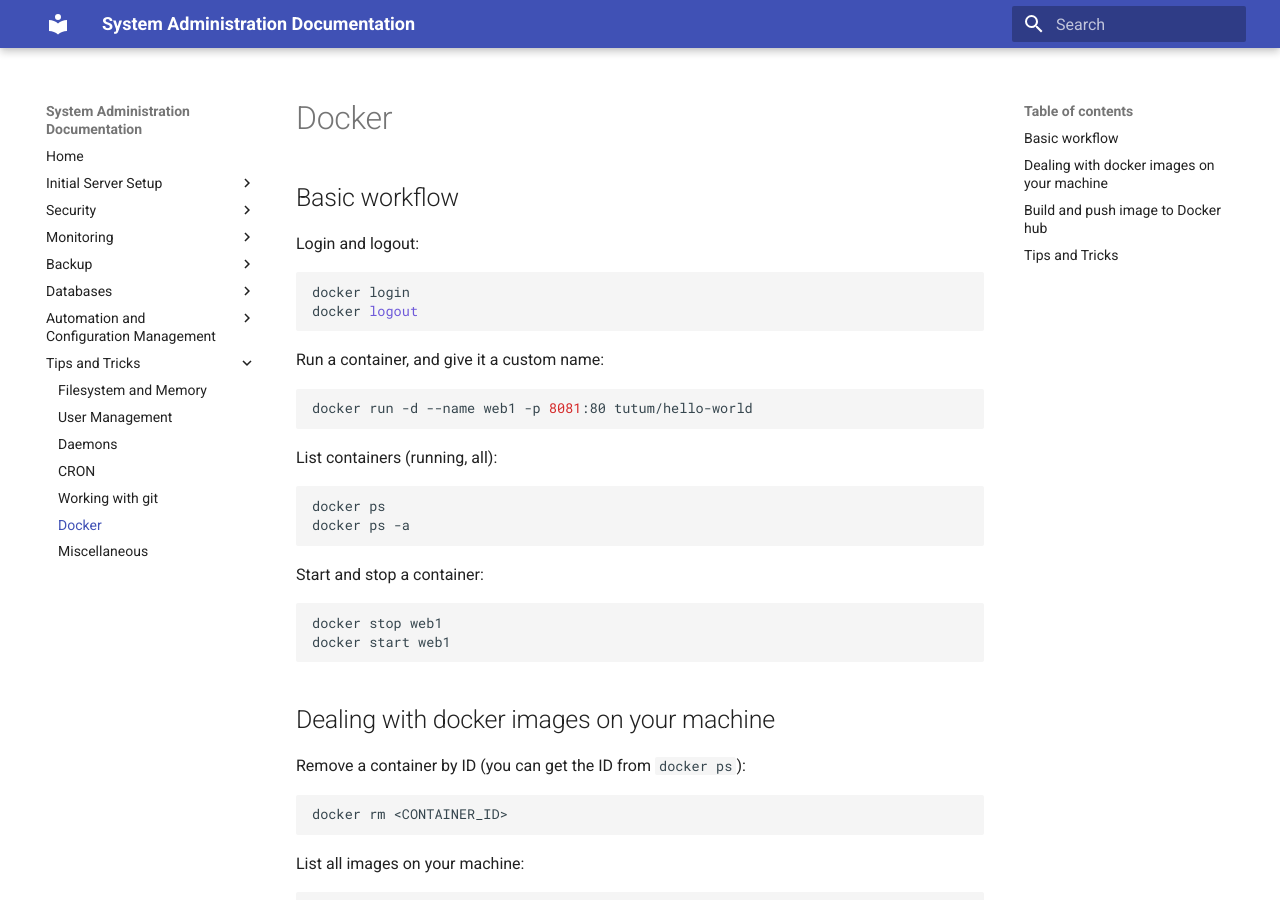
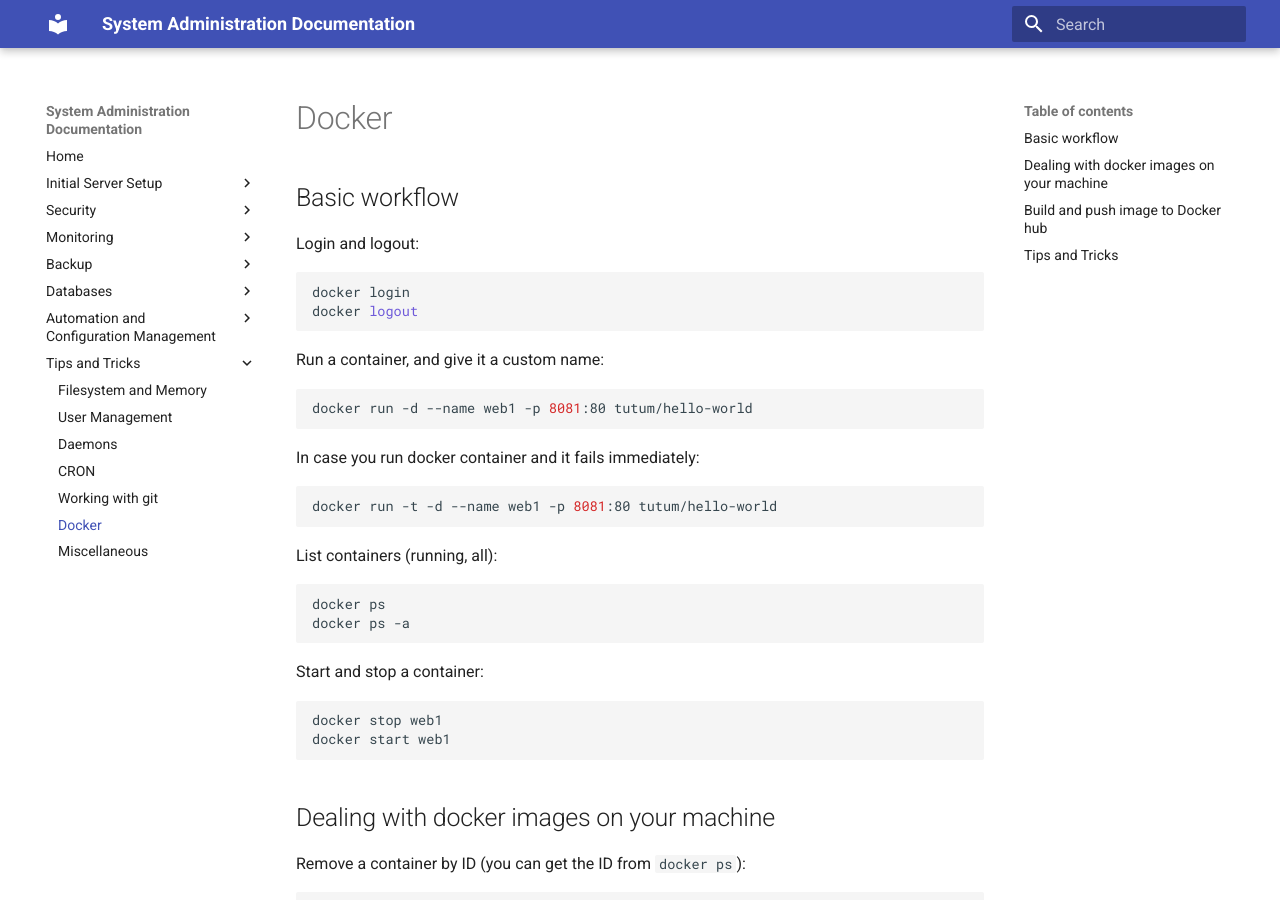
Before and after one commit to petarGitNik/sys-admin-docs, an MkDocs documentation site: the page built from docs/tips-and-tricks/docker.md, in a window 1280 px wide and 900 px high. Built offline with MkDocs 1.6.1 and Material for MkDocs 9.7.7, drawn with Linux system fonts in a browser that asks for light colours; old or Windows-style settings are respelled for this version of MkDocs.

Commit message:
Update docker guide

````diff
--- a/docs/tips-and-tricks/docker.md
+++ b/docs/tips-and-tricks/docker.md
@@ -13,6 +13,12 @@ Run a container, and give it a custom name:
 
 ```bash
 docker run -d --name web1 -p 8081:80 tutum/hello-world
+```
+
+In case you run docker container and it fails immediately:
+
+```bash
+docker run -t -d --name web1 -p 8081:80 tutum/hello-world
 ```
 
 List containers (running, all):
````
